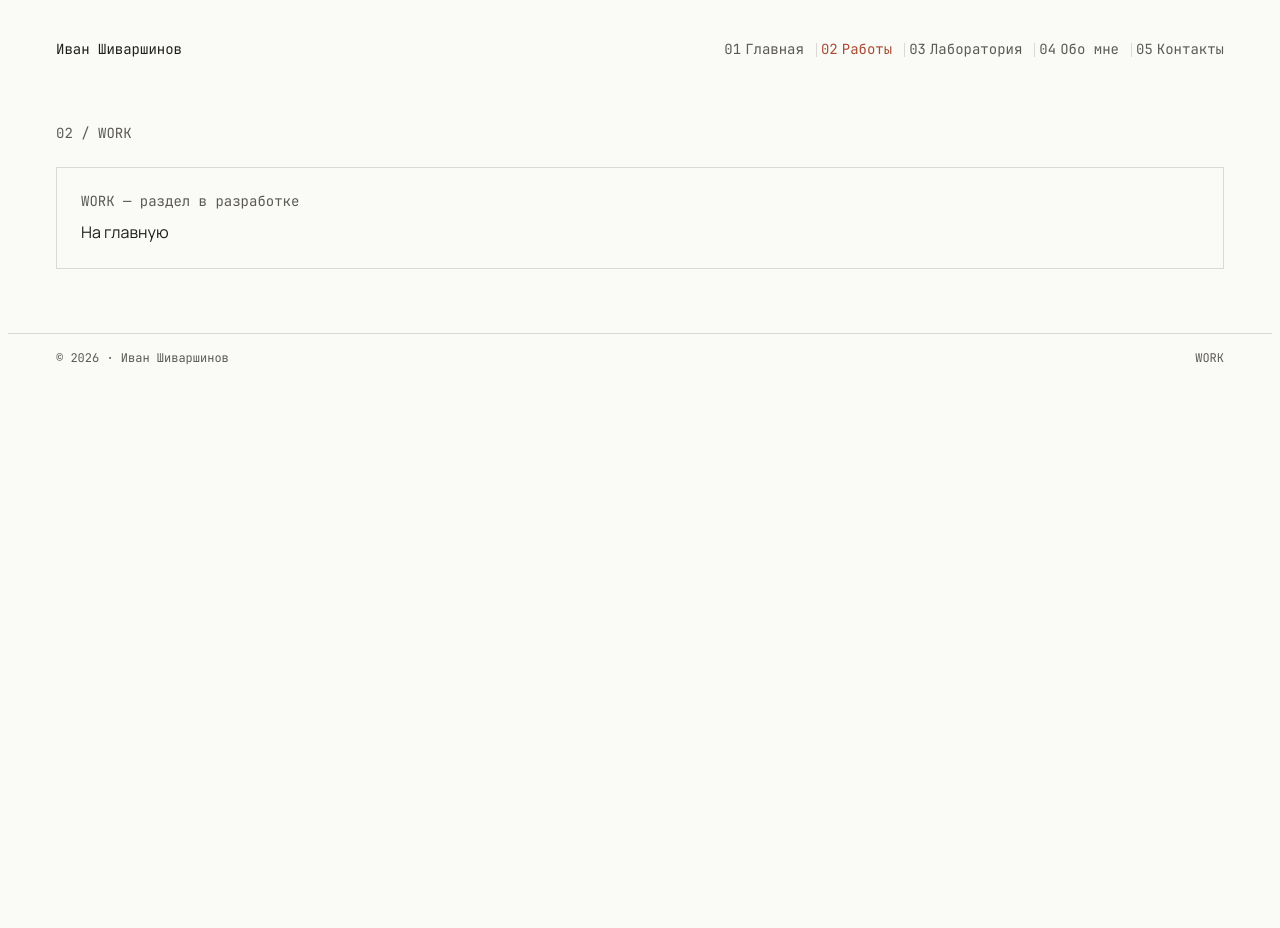
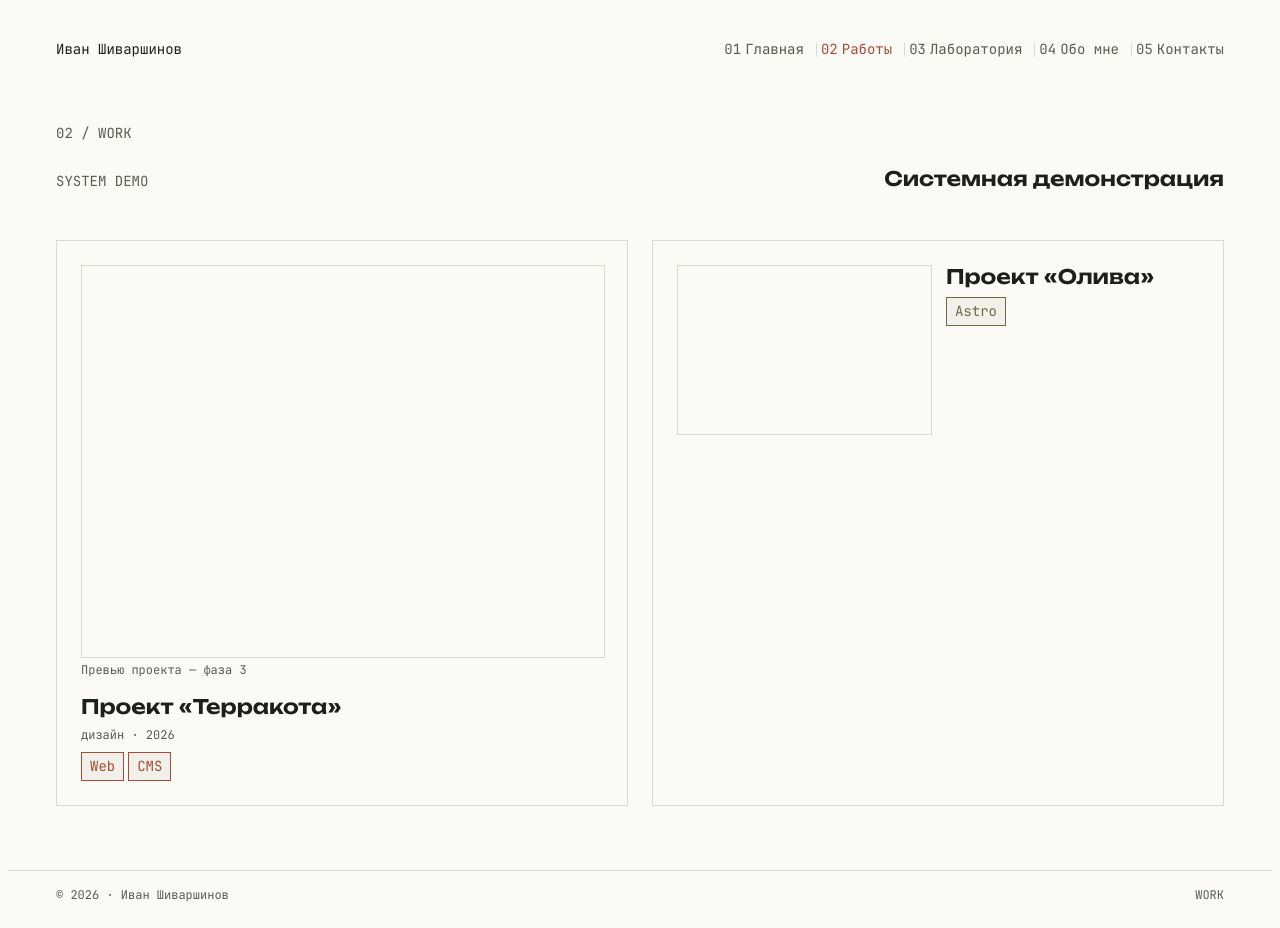
Before and after one commit to Ivan-Shivarshinov/portfolio-ivan-shivarshinov, an Astro site: page /work in a window 1280 px wide. Before the commit the page ends 800 px from the top, so only its background shows below. Built offline with nearby package versions, Linux system fonts and the light colour scheme; Astro itself is replaced by a stand-in of ours.

Commit message:
feat(02-05): work.astro SYSTEM DEMO block with fixture ProjectCards (AC#7)
- SectionHeading (meta SYSTEM DEMO, layout split) + 2 fixture ProjectCard
- Card 1: theme terracotta, showMetrics=true, Media 4:3 with caption, Tags Web/CMS
- Card 2: theme olive, showMetrics=false, layout split, Media 3:2, Tag Astro
- closes grep-usage check (R3): all 8 components now imported in pages/layouts
- scoped grid 1 -> 2 columns at 768px (--bp-md); tokens only, no scripts

```diff
--- a/src/pages/work.astro
+++ b/src/pages/work.astro
@@ -1,35 +1,65 @@
 ---
-// work.astro — маршрут /work; оболочка фазы 2: моно-метка «02 / WORK» (D-05)
-// + empty-state D-04 (честный статус «раздел в разработке»). Реальный контент
-// (кейсы) — фаза 3. Title/description — уникальная пара R4.
+// work.astro — маршрут /work; SYSTEM DEMO-блок фазы 2 (UI-SPEC Page structure):
+// SectionHeading «SYSTEM DEMO / системная демонстрация» + фикстурные ProjectCard
+// с Media и Tag — последний узел grep-контроля использования компонентов
+// (check-tokens R3), после него полный verify зелёный. Фикстурные пропы — только
+// фаза 2 (AC#7): реальные кейсы из content collections приходят в фазе 3,
+// content.config.ts не изменяется.
 import BaseLayout from '../layouts/BaseLayout.astro';
-import Link from '../components/Link.astro';
+import SectionHeading from '../components/SectionHeading.astro';
+import ProjectCard from '../components/ProjectCard.astro';
+import Media from '../components/Media.astro';
+import Tag from '../components/Tag.astro';
 ---
 <BaseLayout
   title="Работы — Иван Шиваршинов"
   description="Кейсы веб-разработки: от простых сайтов до контентных систем и веб-инструментов."
   pageLabel="02 / WORK"
 >
-  <div class="empty-state">
-    <p class="empty-state__caption">WORK — раздел в разработке</p>
-    <Link href="/">На главную</Link>
-  </div>
+  <section class="system-demo">
+    <SectionHeading meta="SYSTEM DEMO" title="Системная демонстрация" layout="split" />
+    <!-- Фикстурные карточки — рабочая версия фазы 2 (AC#7); // fixture: replaced in phase 3 -->
+    <div class="system-demo__list">
+      <ProjectCard
+        title='Проект «Терракота»'
+        meta='дизайн · 2026'
+        theme='terracotta'
+        showMetrics={true}
+        layout='stacked'
+      >
+        <Media slot="media" ratio="4:3" caption="Превью проекта — фаза 3" />
+        <Tag label="Web" theme="terracotta" />
+        <Tag label="CMS" />
+      </ProjectCard>
+      <ProjectCard
+        title='Проект «Олива»'
+        meta='разработка · 2026'
+        theme='olive'
+        showMetrics={false}
+        layout='split'
+      >
+        <Media slot="media" ratio="3:2" />
+        <Tag label="Astro" />
+      </ProjectCard>
+    </div>
+  </section>
 </BaseLayout>
 
 <style>
-  .empty-state {
+  .system-demo {
     display: flex;
     flex-direction: column;
-    align-items: flex-start;
-    gap: var(--space-sm);
-    border: 1px solid var(--color-line); /* 1px — вне шкалы, разрешено */
-    padding: var(--space-lg);
+    gap: var(--space-2xl);
   }
-  .empty-state__caption {
-    font-family: var(--font-mono);
-    font-size: var(--text-label);
-    line-height: 1.4;
-    color: var(--color-ink-muted);
-    margin: 0;
+  .system-demo__list {
+    display: grid;
+    grid-template-columns: 1fr;
+    gap: var(--space-lg);
+  }
+  /* Число 768 = --bp-md (сверяет check-tokens): на ≥768px — 2 колонки карточек */
+  @media (min-width: 768px) {
+    .system-demo__list {
+      grid-template-columns: repeat(2, 1fr);
+    }
   }
 </style>
```
